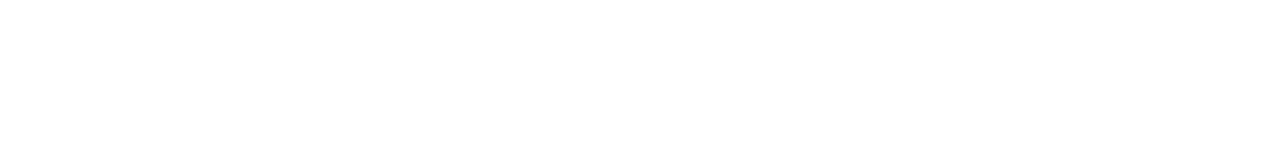
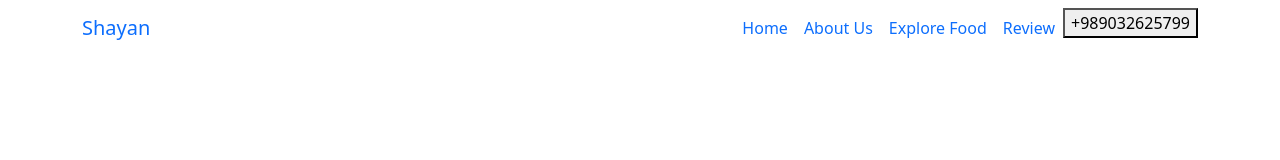
Before and after one commit to shayanafkane/Restaurent, a plain HTML site: page index.html in a window 1280 px wide. Drawn offline with nearby package versions, Linux system fonts and the light colour scheme.

Commit message:
Add-html-navbar

```diff
--- a/index.html
+++ b/index.html
@@ -5,14 +5,45 @@
     <meta charset="UTF-8">
     <meta http-equiv="X-UA-Compatible" content="IE=edge">
     <meta name="viewport" content="width=device-width, initial-scale=1.0">
+    <link rel="stylesheet" href="https://cdnjs.cloudflare.com/ajax/libs/font-awesome/5.15.0/css/all.min.css">
     <link rel="stylesheet" href="assets/css/bootstrap.min.css">
     <link rel="stylesheet" href="assets/css/Style.css">
     <link rel="stylesheet" href="assets/css/responsive.css">
     <title>Restaurent</title>
 </head>
 
-<body>
-
+<body data-bs-spy="scroll" data-bs-target=".navbar" data-bs-offset="100">
+    <!-- Header -->
+    <header>
+        <nav class="navbar navbar-expand-lg navigation-wrap">
+            <div class="container">
+                <a class="navbar-brand" href="#">Shayan</a>
+                <button class="navbar-toggler" type="button" data-bs-toggle="collapse" data-bs-target="#navbarNav"
+                    aria-controls="navbarNav" aria-expanded="false" aria-label="Toggle navigation">
+                    <i class="fas fa-stream navbar-toggler-icon"></i>
+                </button>
+                <div class="collapse navbar-collapse" id="navbarNav">
+                    <ul class="navbar-nav ms-auto mb-2 mb-lg-0">
+                        <li class="nav-item">
+                            <a class="nav-link active" aria-current="page" href="#home">Home</a>
+                        </li>
+                        <li class="nav-item">
+                            <a class="nav-link" href="#about">About Us</a>
+                        </li>
+                        <li class="nav-item">
+                            <a class="nav-link" href="#explore-food">Explore Food</a>
+                        </li>
+                        <li class="nav-item">
+                            <a class="nav-link" href="#testimonial">Review</a>
+                        </li>
+                        <li>
+                            <button class="main-btn">+989032625799</button>
+                        </li>
+                    </ul>
+                </div>
+            </div>
+        </nav>
+    </header>
 
     <script src="https://code.jquery.com/jquery-3.6.0.min.js"></script>
     <script src="assets/js/bootstrap.min.js"></script>
```
Also changed, not shown: assets/js/main.js (added).
